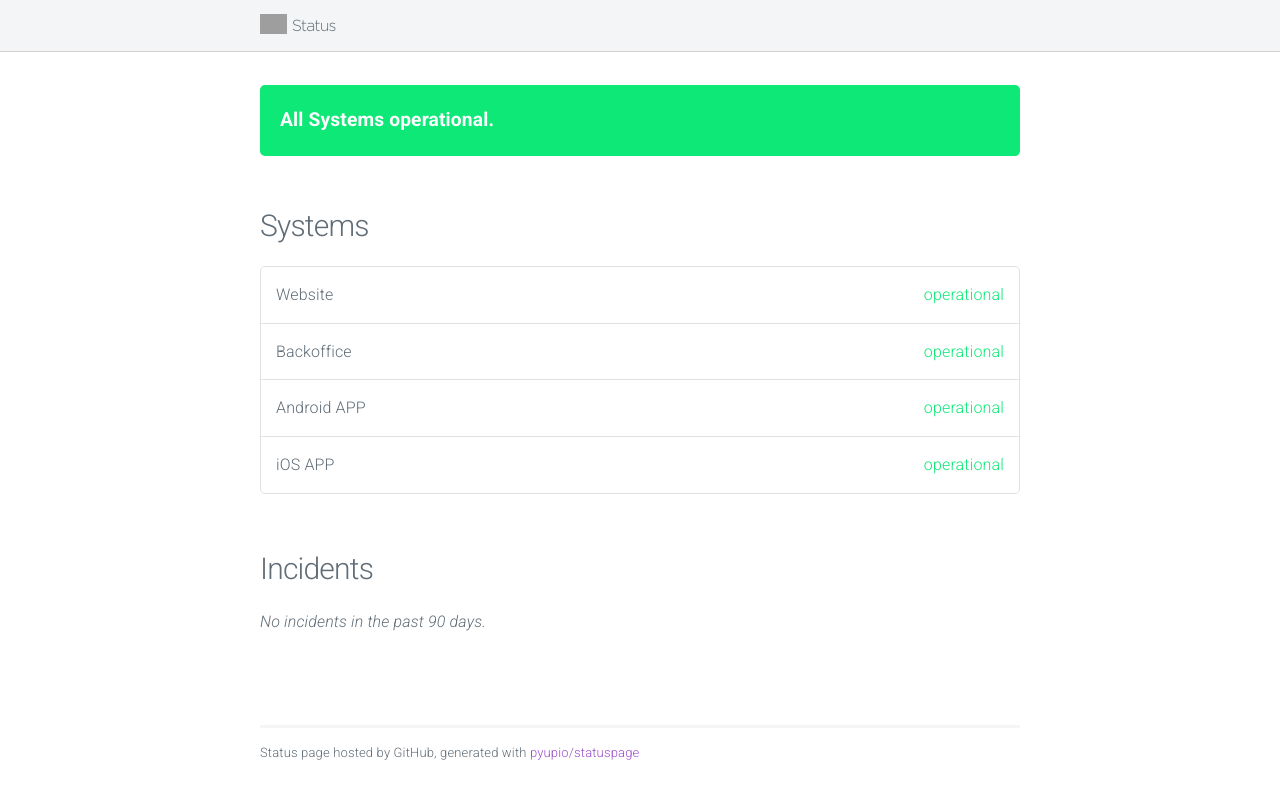
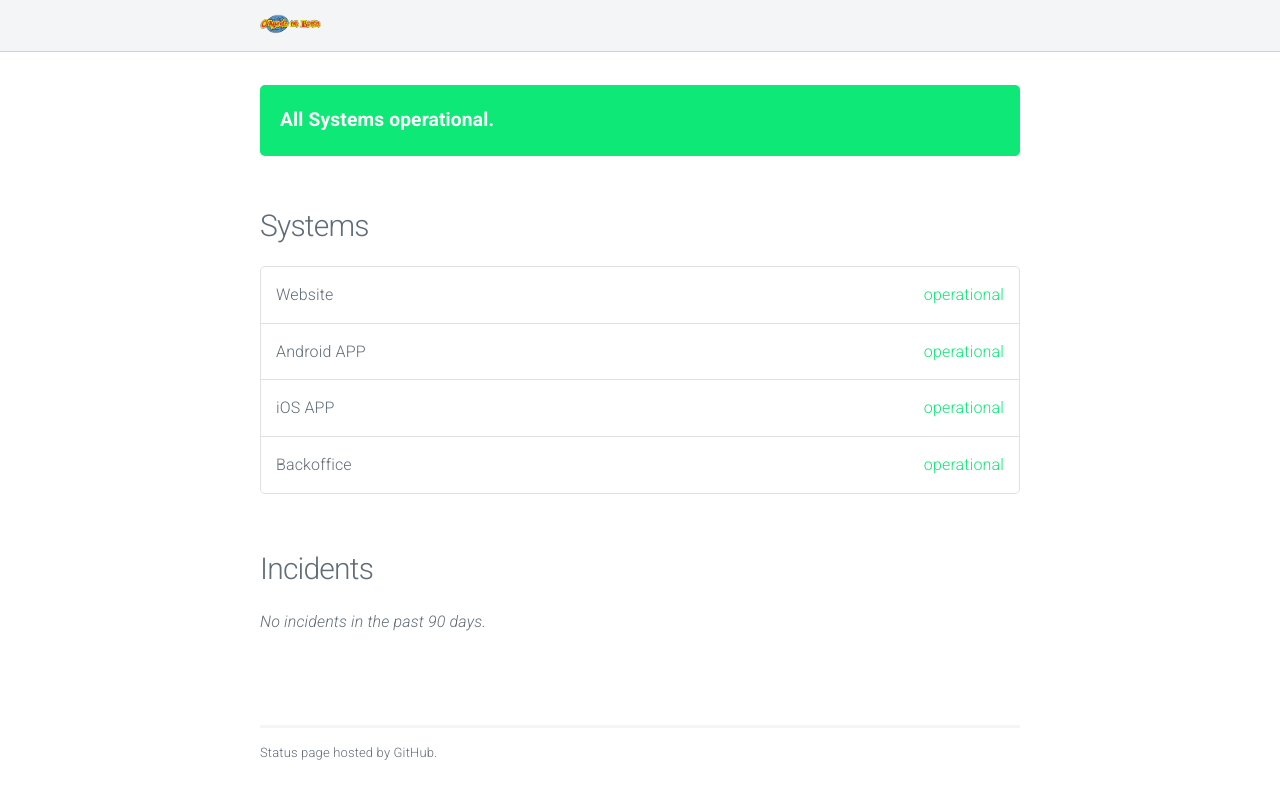
Before and after one commit to lmribeiro/omnb-status, a plain HTML site: page index.html in a window 1280 px wide. Drawn offline with nearby package versions, Linux system fonts and the light colour scheme; grey boxes are pictures that could not be loaded.

Commit message:
update index

```diff
--- a/index.html
+++ b/index.html
@@ -8,8 +8,7 @@
         <link rel="stylesheet" href="https://cdnjs.cloudflare.com/ajax/libs/normalize/3.0.3/normalize.css">
         <link rel="stylesheet" href="milligram.min.css">
         <link rel="stylesheet" href="style.css">
-
-		<link rel="icon" href="https://raw.githubusercontent.com/pyupio/statuspage/master/template/favicon.png">
+        <link rel="icon" href="favicon.png">
     </head>
     <body>
 
@@ -19,12 +18,9 @@
                 <section class="container">
 
                     <a class="navigation-title" href="">
-
-						<img class="img" src="https://raw.githubusercontent.com/pyupio/statuspage/master/template/logo.png" height="30">
-						<h1 class="title">Status</h1>
+                        <img class="img" src="logo.png" height="30">
+                        <h1 class="title"></h1>
                     </a>
-
-
 
                 </section>
             </nav>
@@ -44,15 +40,15 @@
                     </li>
 
                     <li>
-						Backoffice <span class="status operational">operational</span>
-					</li>
-
-					<li>
                         Android APP <span class="status operational">operational</span>
                     </li>
 
                     <li>
                         iOS APP <span class="status operational">operational</span>
+                    </li>
+
+                    <li>
+                        Backoffice <span class="status operational">operational</span>
                     </li>
 
                 </ul>
@@ -68,7 +64,7 @@
                 <section class="container">
                     <hr/>
 
-					<p>Status page hosted by GitHub, generated with <a href="https://github.com/pyupio/statuspage">pyupio/statuspage</a></p>
+                    <p>Status page hosted by GitHub.</p>
                 </section>
             </footer>
 
```
Lines whose indentation alone changed are shown as unchanged.
